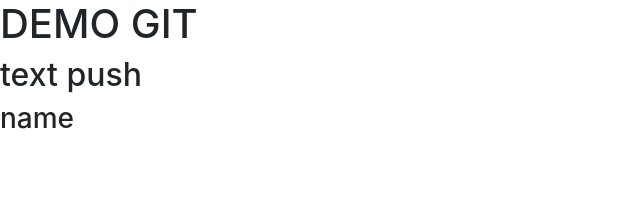
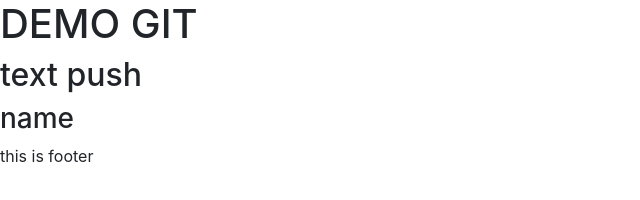
Before and after one commit to hoanhao221/fe53e, a plain HTML site: page index.html in a window 1280 px wide. Shown: the whole page, without its empty margins (0-640 px from the left). Drawn offline with nearby package versions, Linux system fonts and the light colour scheme.

Commit message:
code footer

```diff
--- a/index.html
+++ b/index.html
@@ -13,6 +13,7 @@
       <h1>DEMO GIT</h1>
       <h2>text push</h2>
       <h3>name</h3>
+      <footer>this is footer</footer>
     <!-- Optional JavaScript -->
     <!-- jQuery first, then Popper.js, then Bootstrap JS -->
     <script src="https://code.jquery.com/jquery-3.3.1.slim.min.js" integrity="sha384-q8i/X+965DzO0rT7abK41JStQIAqVgRVzpbzo5smXKp4YfRvH+8abtTE1Pi6jizo" crossorigin="anonymous"></script>
```
